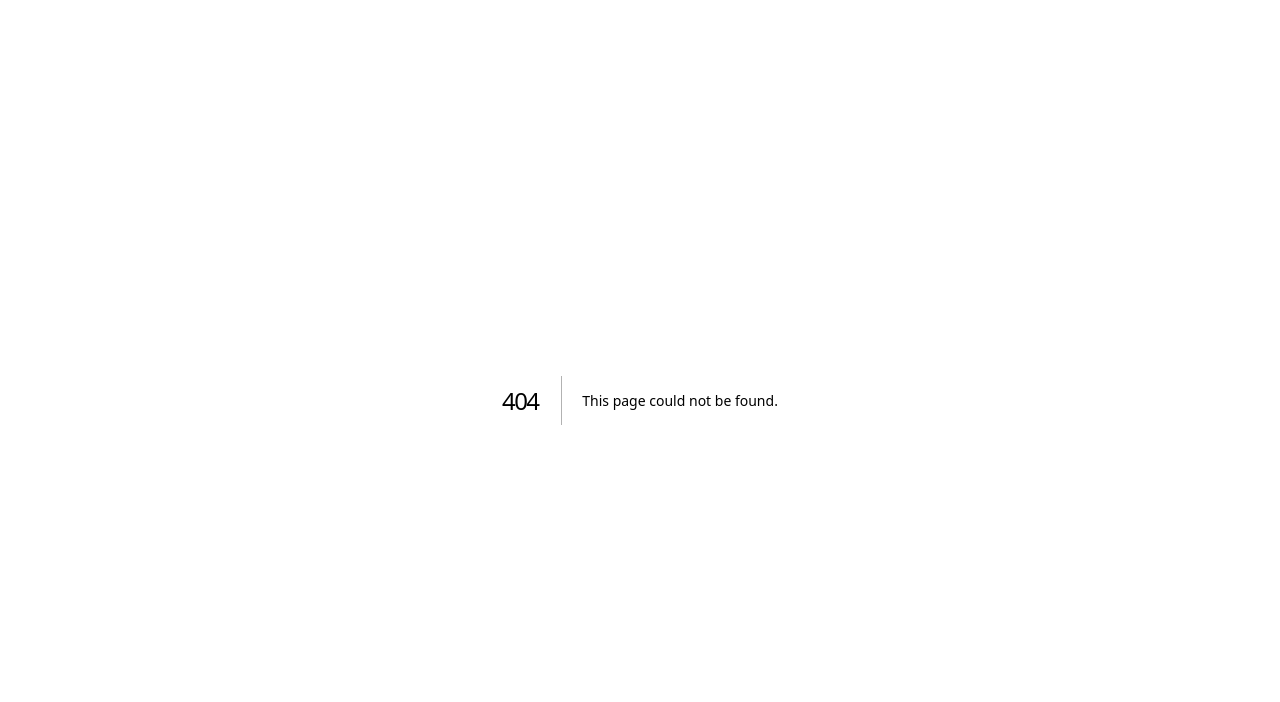
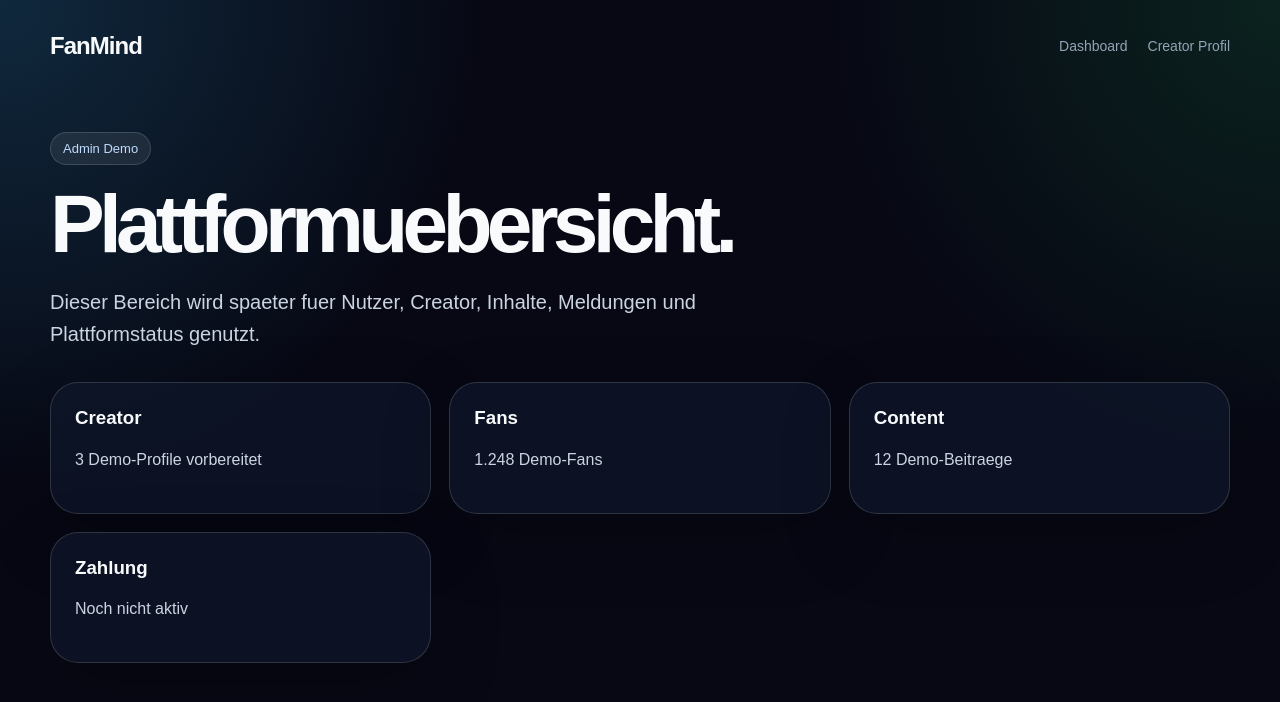
Before and after one commit to Bernds-tech/FanMind, a Next.js app: page /admin in a window 1280 px wide. Before the commit this address had no page. Shown: the top 702 px of the page. Built offline with nearby package versions, Linux system fonts and the light colour scheme.

Commit message:
Add admin demo page

```diff
--- /dev/null
+++ b/src/app/admin/page.tsx
@@ -0,0 +1,39 @@
+const rows = [
+  { area: "Creator", status: "3 Demo-Profile vorbereitet" },
+  { area: "Fans", status: "1.248 Demo-Fans" },
+  { area: "Content", status: "12 Demo-Beitraege" },
+  { area: "Zahlung", status: "Noch nicht aktiv" }
+];
+
+export default function AdminPage() {
+  return (
+    <main>
+      <div className="page-shell">
+        <nav className="nav">
+          <a className="logo" href="/">FanMind</a>
+          <div className="nav-links">
+            <a href="/dashboard">Dashboard</a>
+            <a href="/creator/demo">Creator Profil</a>
+          </div>
+        </nav>
+
+        <section>
+          <div className="badge">Admin Demo</div>
+          <h1>Plattformuebersicht.</h1>
+          <p className="lead">
+            Dieser Bereich wird spaeter fuer Nutzer, Creator, Inhalte, Meldungen und Plattformstatus genutzt.
+          </p>
+        </section>
+
+        <section className="grid">
+          {rows.map((row) => (
+            <article className="card" key={row.area}>
+              <h3>{row.area}</h3>
+              <p>{row.status}</p>
+            </article>
+          ))}
+        </section>
+      </div>
+    </main>
+  );
+}
```
